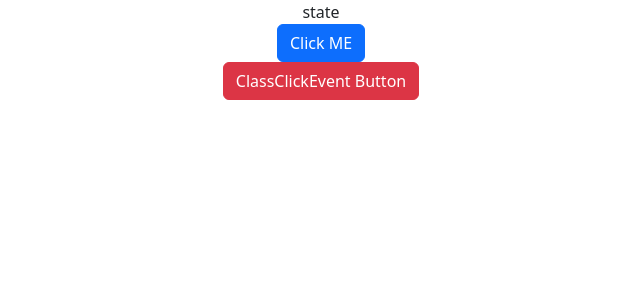
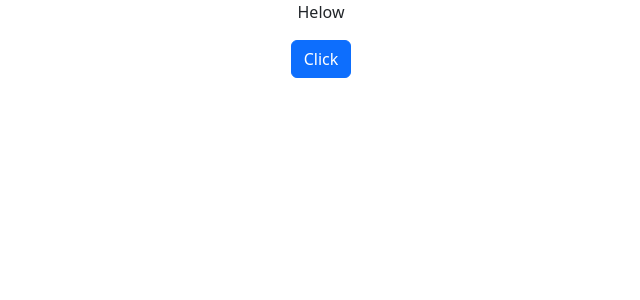
Before and after one commit to gostgmaer/react-first-app-practices, a React (Create React App) app: page / in a window 1280 px wide. Shown: the top 300 px of the page, without its empty margins (319-959 px from the left). Built offline with nearby package versions, Linux system fonts and the light colour scheme.

Commit message:
this.state.message

```diff
--- a/src/App.js
+++ b/src/App.js
@@ -9,6 +9,7 @@ import State from './components/state';
 import Counter from './components/Counter';
 import EventHandling from './components/EventHandling';
 import ClassClickEvent from './components/ClassClickEvent';
+import EventBind from './components/EventBind';
 
 
 
@@ -29,7 +30,7 @@ function App() {
           Learn React
         </a>
       </header> */}
-     <State></State>
+     {/* <State></State> */}
 
       {/* <ClassComponent></ClassComponent>
       <Helow></Helow> */}
@@ -41,8 +42,9 @@ function App() {
 
         {/* <Message></Message> */}
         {/* <Counter></Counter> */}
-        <EventHandling></EventHandling>
-        <ClassClickEvent></ClassClickEvent>
+        {/* <EventHandling></EventHandling>
+        <ClassClickEvent></ClassClickEvent> */}
+        <EventBind></EventBind>
     </div>
   );
 }
--- /dev/null
+++ b/src/components/EventBind.js
@@ -0,0 +1,57 @@
+import React, { Component } from "react";
+
+class EventBind extends Component {
+  constructor(props) {
+    super(props);
+
+    this.state = {
+      message: "Helow",
+    };
+    // this.clickHandler = this.clickHandler.bind(this)
+  }
+//   clickHandler() {
+//     this.setState({
+//       message: "Good Bye",
+//     });
+//     console.log(this);
+//   }
+
+
+clickHandler = (params)=>{
+    this.setState({
+        message:"good bye"
+    })
+    console.log(params);
+}
+  render() {
+    return (
+      <div>
+        <p> {this.state.message}</p>
+        {/* <button onClick={this.clickHandler.bind(this)} type="button" className="btn btn-primary">Click</button> */}
+        {/* <button
+          onClick={() => this.clickHandler()}
+          type="button"
+          className="btn btn-primary"
+        >
+          Click
+        </button> */}
+        {/* <button
+          onClick={this.clickHandler}
+          type="button"
+          className="btn btn-primary"
+        >
+          Click
+        </button> */}
+           <button
+          onClick={this.clickHandler}
+          type="button"
+          className="btn btn-primary"
+        >
+          Click
+        </button>
+      </div>
+    );
+  }
+}
+
+export default EventBind;
```
